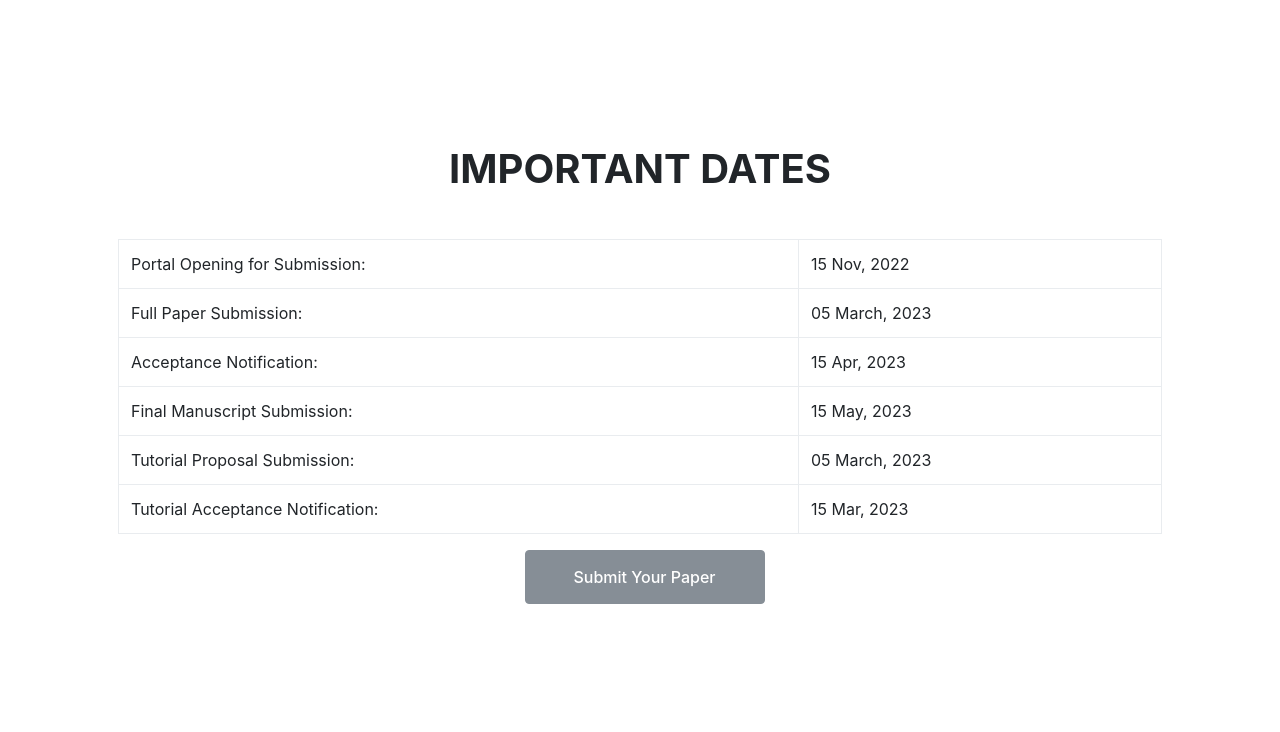
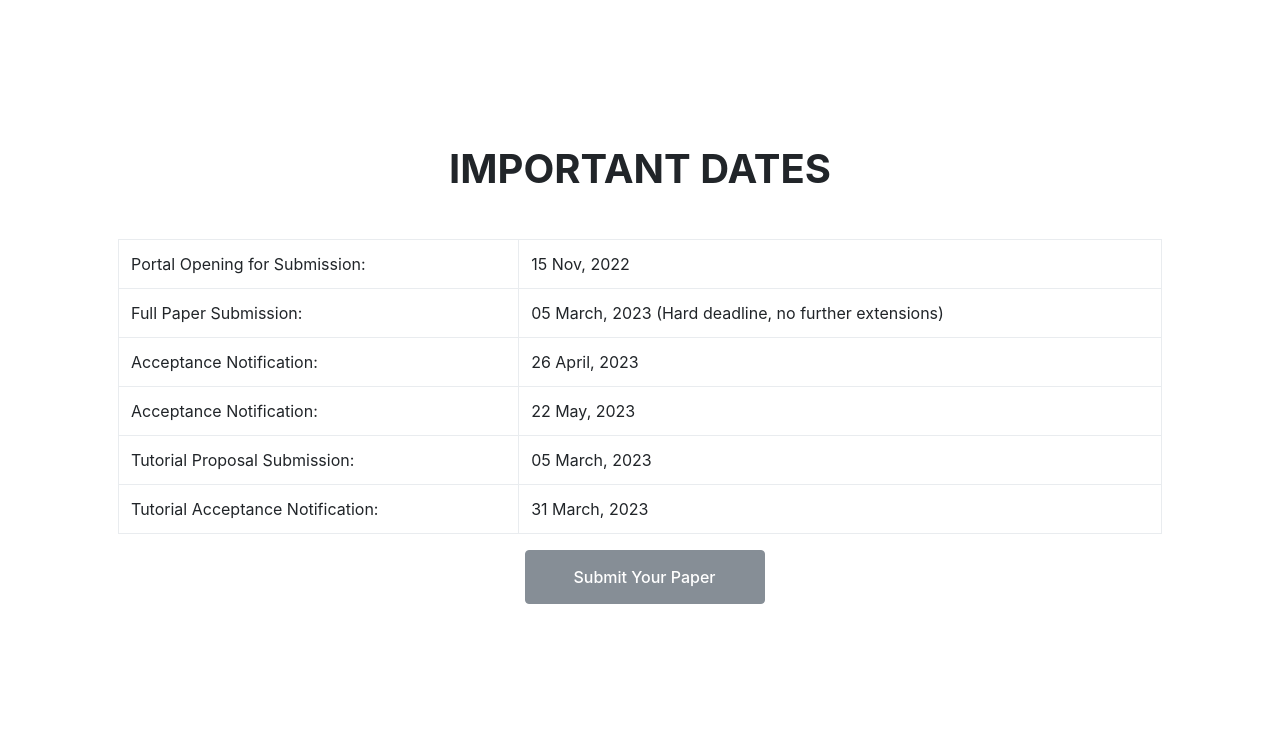
Before and after one commit to KetanKeshav/CONECCT-2023, a PHP site: page / in a window 1280 px wide. Shown: the part 1940-2672 px from the top of the page. Run offline with PHP 8.4, Linux system fonts and the light colour scheme; some libraries are stand-ins or nearby versions.

Commit message:
Dates updated

```diff
--- a/22/index.html
+++ b/22/index.html
@@ -1067,7 +1067,7 @@ Important Dates
   </tr>
   <tr>
     <td>Full Paper Submission:</td>
-    <td>05 March, 2023</td>
+    <td>05 March, 2023 (Hard deadline, no further extensions)</td>
   </tr>
   <tr>
     <td>Acceptance Notification:</td>
@@ -1079,7 +1079,7 @@ Important Dates
   </tr>
   <tr>
     <td>Tutorial Proposal Submission:</td>
-    <td>05 March, 2023</td>
+    <td>05 March, 2023 (Hard deadline, no further extensions)</td>
   </tr>
   <tr>
     <td>Tutorial Acceptance Notification:</td>
--- a/22/papers.html
+++ b/22/papers.html
@@ -268,7 +268,7 @@ Important Dates
   </tr>
   <tr>
     <td>Full Paper Submission:</td>
-    <td>05 March, 2023</td>
+    <td>05 March, 2023 (Hard deadline, no further extensions)</td>
   </tr>
   <tr>
     <td>Acceptance Notification:</td>
@@ -280,7 +280,7 @@ Important Dates
   </tr>
   <tr>
     <td>Tutorial Proposal Submission:</td>
-    <td>05 March, 2023</td>
+    <td>05 March, 2023 (Hard deadline, no further extensions)</td>
   </tr>
   <tr>
     <td>Tutorial Acceptance Notification:</td>
--- a/include/important-dates.php
+++ b/include/important-dates.php
@@ -6,15 +6,15 @@
         </tr>
         <tr>
           <td>Full Paper Submission:</td>
-          <td>05 March, 2023</td>
+          <td>05 March, 2023 (Hard deadline, no further extensions)</td>
         </tr>
         <tr>
           <td>Acceptance Notification:</td>
-          <td>15 Apr, 2023</td>
+          <td>26 April, 2023</td>
         </tr>
         <tr>
-          <td>Final Manuscript Submission:</td>
-          <td>15 May, 2023</td>
+          <td>Acceptance Notification:</td>
+          <td>22 May, 2023</td>
         </tr>
         <tr>
           <td>Tutorial Proposal Submission:</td>
@@ -22,7 +22,7 @@
         </tr>
         <tr>
           <td>Tutorial Acceptance Notification:</td>
-          <td>15 Mar, 2023</td>
+          <td>31 March, 2023</td>
         </tr>
     </table>
 </div>
```
